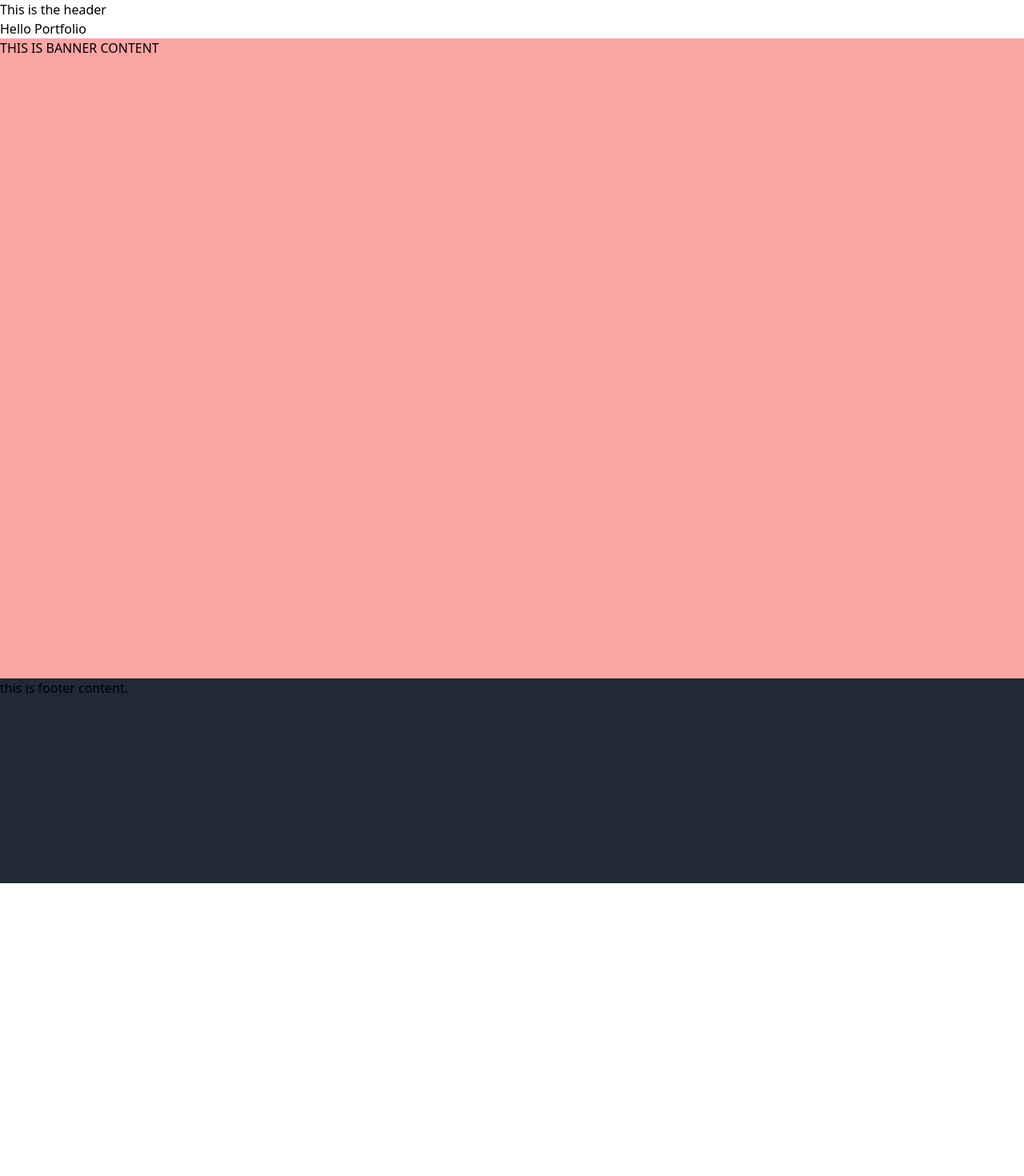
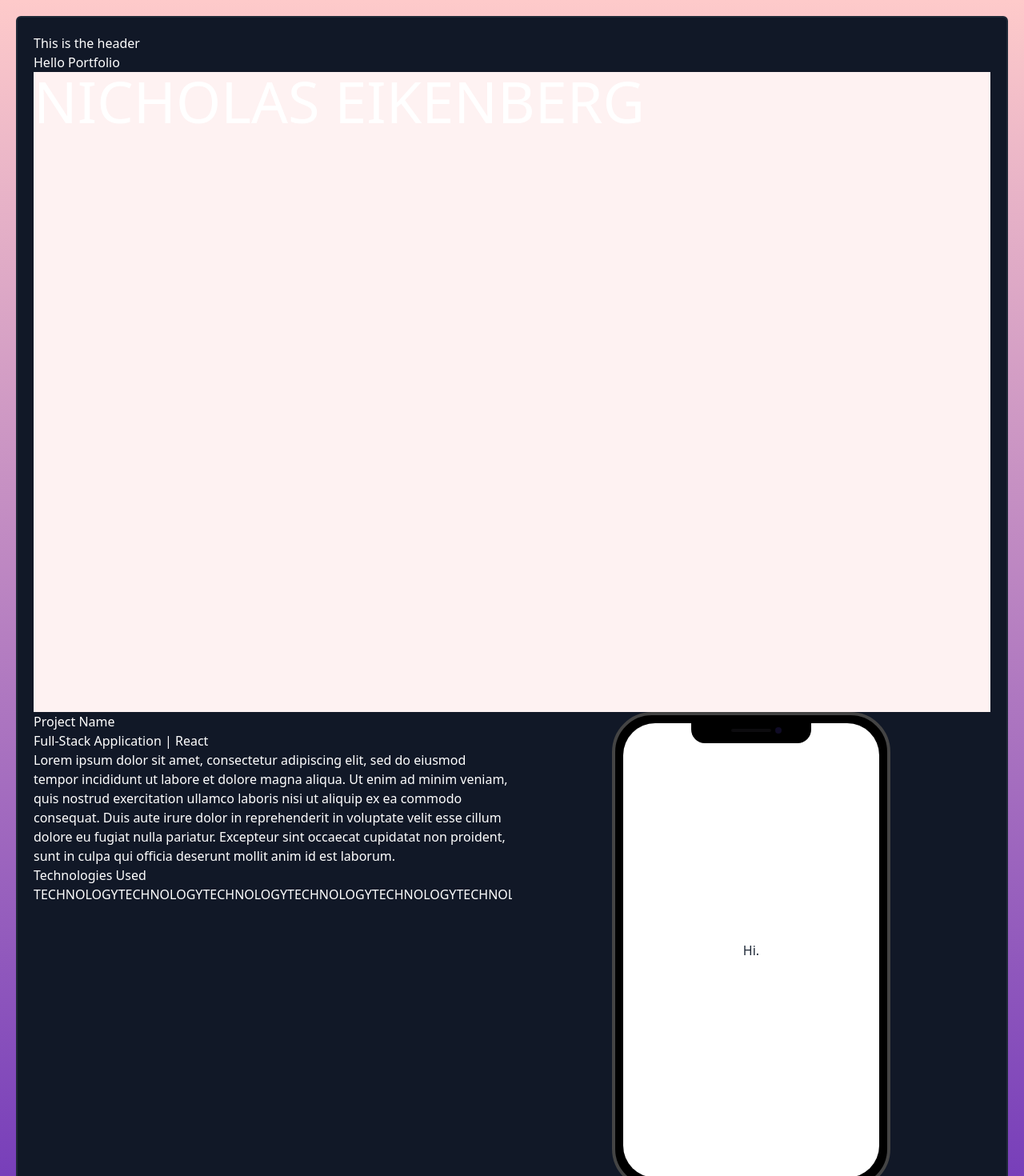
Before and after one commit to NickEikenberg/Nick-Eikenberg-Portfolio-Site, a React (Create React App) app: page / in a window 1280 px wide. Shown: the top 1470 px of the page at 80% size. Before the commit the page ends 1104 px from the top, so only its background shows below. Built offline with nearby package versions, Linux system fonts and the light colour scheme.

Commit message:
Started project component

```diff
--- a/package.json
+++ b/package.json
@@ -7,6 +7,7 @@
     "@testing-library/jest-dom": "^5.11.4",
     "@testing-library/react": "^11.1.0",
     "@testing-library/user-event": "^12.1.10",
+    "daisyui": "^1.16.2",
     "react": "^17.0.2",
     "react-dom": "^17.0.2",
     "react-scripts": "4.0.3",
--- a/src/App.js
+++ b/src/App.js
@@ -1,13 +1,16 @@
 import React from 'react';
-import { Header, Banner, Footer } from './components/Index';
+import { Header, Banner, Footer, Project } from './components/Index';
 
 const App = () => {
   return (
-    <div>
-      <Header />
-      <h1>Hello Portfolio</h1>
-      <Banner />
-      <Footer />
+    <div className="p-5 bg-gradient-to-b from-red-200 to-purple-800 text-white">
+      <div className="border-2 border-gray-800 bg-gray-900 rounded-md p-5">
+        <Header />
+        <h1>Hello Portfolio</h1>
+        <Banner />
+        <Project />
+        <Footer />
+      </div>
     </div>
   );
 };
--- a/src/components/Banner.js
+++ b/src/components/Banner.js
@@ -3,8 +3,8 @@ import React from 'react';
 const Banner = () => {
   return (
     <div>
-      <div className="bg-red-300 h-screen">
-        <h1>THIS IS BANNER CONTENT</h1>
+      <div className="bg-red-50 h-screen">
+        <h1 className="text-7xl">NICHOLAS EIKENBERG</h1>
       </div>
     </div>
   );
--- a/src/components/Footer.js
+++ b/src/components/Footer.js
@@ -1,9 +1,11 @@
 import React from 'react';
+import Link from 'react-scroll';
 
 const Footer = () => {
   return (
-    <div className="h-64 bg-gray-800">
+    <div className="h-64 bg-gray-800 text-white">
       <h1>this is footer content.</h1>
+      {/* <Link>Back to Top</Link> */}
     </div>
   );
 };
--- a/src/components/Header.js
+++ b/src/components/Header.js
@@ -2,7 +2,7 @@ import React from 'react';
 
 const Header = () => {
   return (
-    <div>
+    <div name="header">
       <h1>This is the header</h1>
     </div>
   );
--- a/src/components/Index.js
+++ b/src/components/Index.js
@@ -1,5 +1,6 @@
 import Header from './Header';
 import Footer from './Footer';
 import Banner from './Banner';
+import Project from './Project';
 
-export { Header, Footer, Banner };
+export { Header, Footer, Banner, Project };
--- /dev/null
+++ b/src/components/Project.js
@@ -0,0 +1,37 @@
+import React from 'react';
+
+const Project = () => {
+  return (
+    <div className="flex">
+      <div className="w-1/2">
+        <h1 className="">Project Name</h1>
+        <h2>Full-Stack Application | React</h2>
+        <p>
+          Lorem ipsum dolor sit amet, consectetur adipiscing elit, sed do
+          eiusmod tempor incididunt ut labore et dolore magna aliqua. Ut enim ad
+          minim veniam, quis nostrud exercitation ullamco laboris nisi ut
+          aliquip ex ea commodo consequat. Duis aute irure dolor in
+          reprehenderit in voluptate velit esse cillum dolore eu fugiat nulla
+          pariatur. Excepteur sint occaecat cupidatat non proident, sunt in
+          culpa qui officia deserunt mollit anim id est laborum.
+        </p>
+        <div>
+          <h1>Technologies Used</h1>
+          <div className="flex overflow-hidden">
+            <div>TECHNOLOGYTECHNOLOGY</div>
+            <div>TECHNOLOGYTECHNOLOGY</div>
+            <div>TECHNOLOGYTECHNOLOGY</div>
+          </div>
+        </div>
+      </div>
+      <div className="mockup-phone">
+        <div className="camera"></div>
+        <div className="display">
+          <div className="artboard phone-1 artboard-demo">Hi.</div>
+        </div>
+      </div>
+    </div>
+  );
+};
+
+export default Project;
--- a/tailwind.config.js
+++ b/tailwind.config.js
@@ -7,5 +7,5 @@ module.exports = {
   variants: {
     extend: {},
   },
-  plugins: [],
+  plugins: [require('daisyui')],
 };
```
Also changed, not shown: 2 other files (tests, documents, lock files or other folders).
